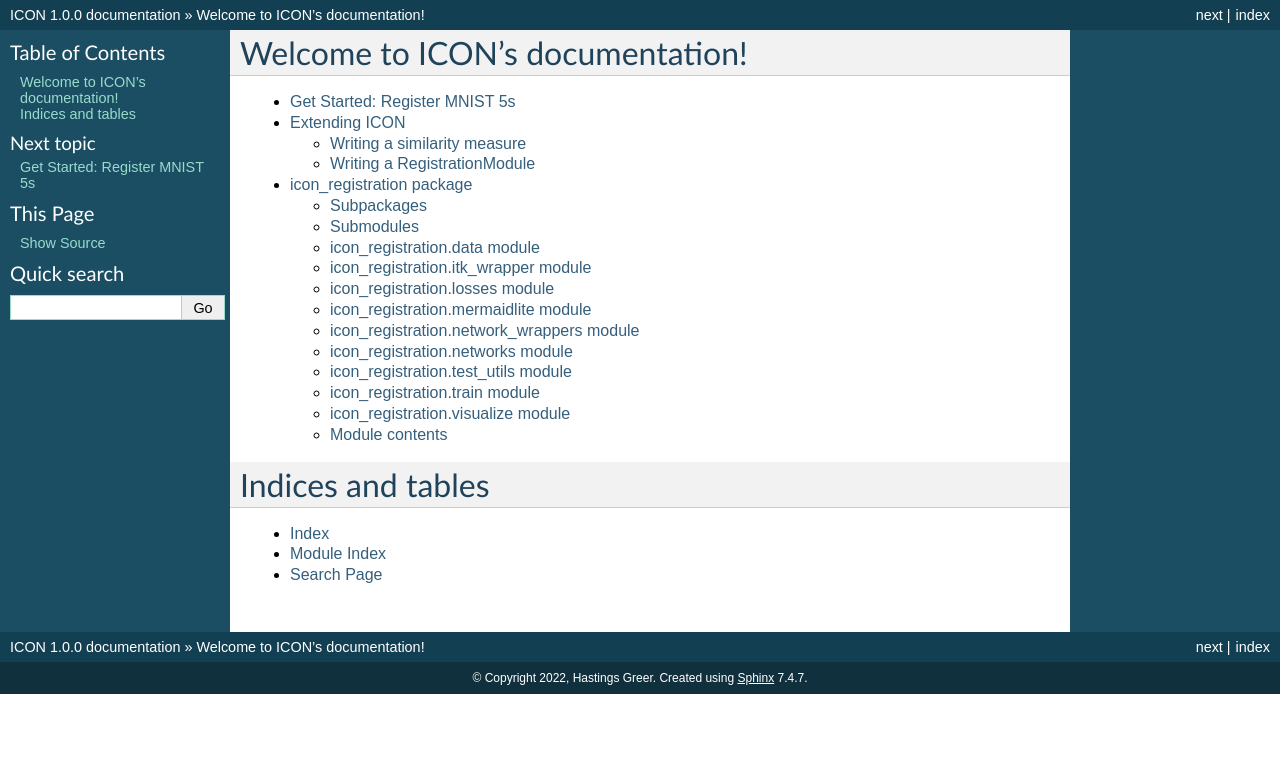
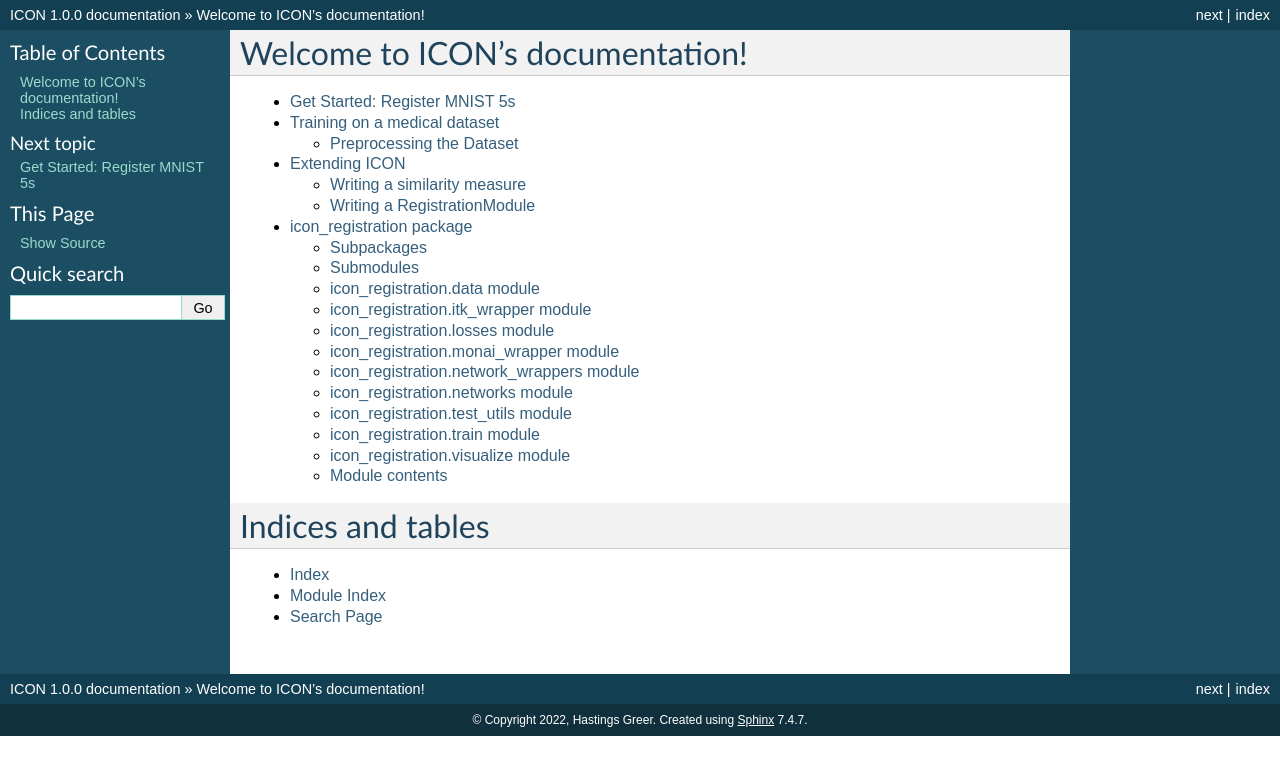
Before and after one commit to HastingsGreer/InverseConsistency, a Sphinx documentation site: the page built from docs/source/index.rst, in a window 1280 px wide. Shown: the top 775 px of the page. Built offline with Sphinx 7.4.7, drawn with Linux system fonts in a browser that asks for light colours.

Commit message:
commit too big- many doc things

```diff
--- a/docs/source/conf.py
+++ b/docs/source/conf.py
@@ -41,6 +41,7 @@ extensions = [
 ]
 
 plot_html_show_source_link = False
+autodoc_inherit_docstrings = False
 
 import inspect
 
--- a/docs/source/icon_registration.rst
+++ b/docs/source/icon_registration.rst
@@ -36,10 +36,10 @@ icon\_registration.losses module
    :undoc-members:
    :show-inheritance:
 
-icon\_registration.mermaidlite module
--------------------------------------
+icon\_registration.monai_wrapper module
+---------------------------------------
 
-.. automodule:: icon_registration.mermaidlite
+.. automodule:: icon_registration.monai_wrapper
    :members:
    :undoc-members:
    :show-inheritance:
--- a/docs/source/index.rst
+++ b/docs/source/index.rst
@@ -10,6 +10,7 @@ Welcome to ICON's documentation!
    :maxdepth: 2
 
    register_fives
+   medical_training
    registration_modules
    modules
 
--- a/docs/source/register_fives.rst
+++ b/docs/source/register_fives.rst
@@ -79,7 +79,7 @@ All that remains is to train the network!
    net.to(device)
 
    optim = torch.optim.Adam(net.parameters(), lr=0.001)
-   curves = icon.train_datasets(net, optim, ds, ds, epochs=5)
+#   curves = icon.train_datasets(net, optim, ds, ds, epochs=5)
    plt.clf()
    plt.plot(np.array(curves)[:, :3])
 
```
Also changed, not shown: docs/source/medical_training.rst (added, +48 -0 lines), 2 other files.
